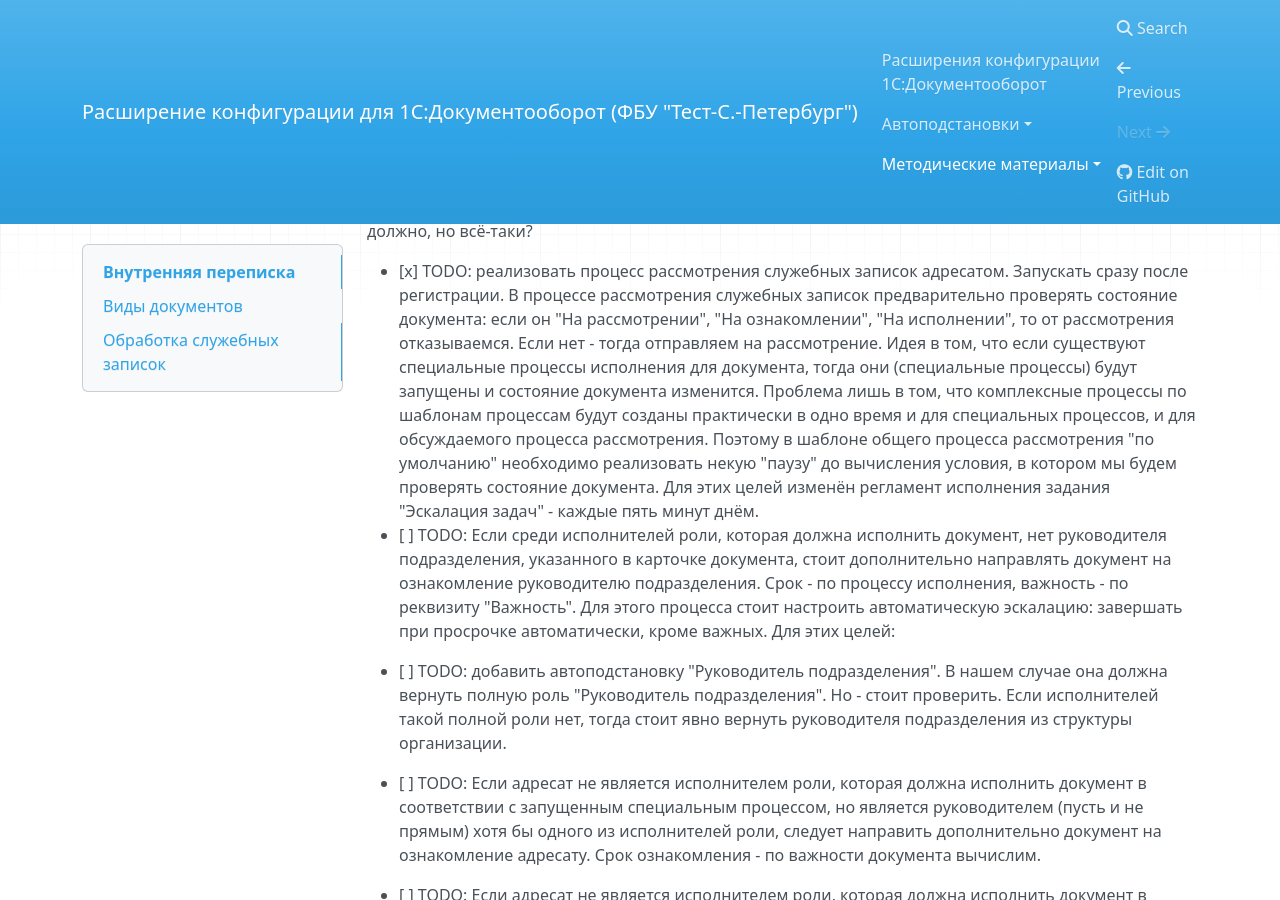
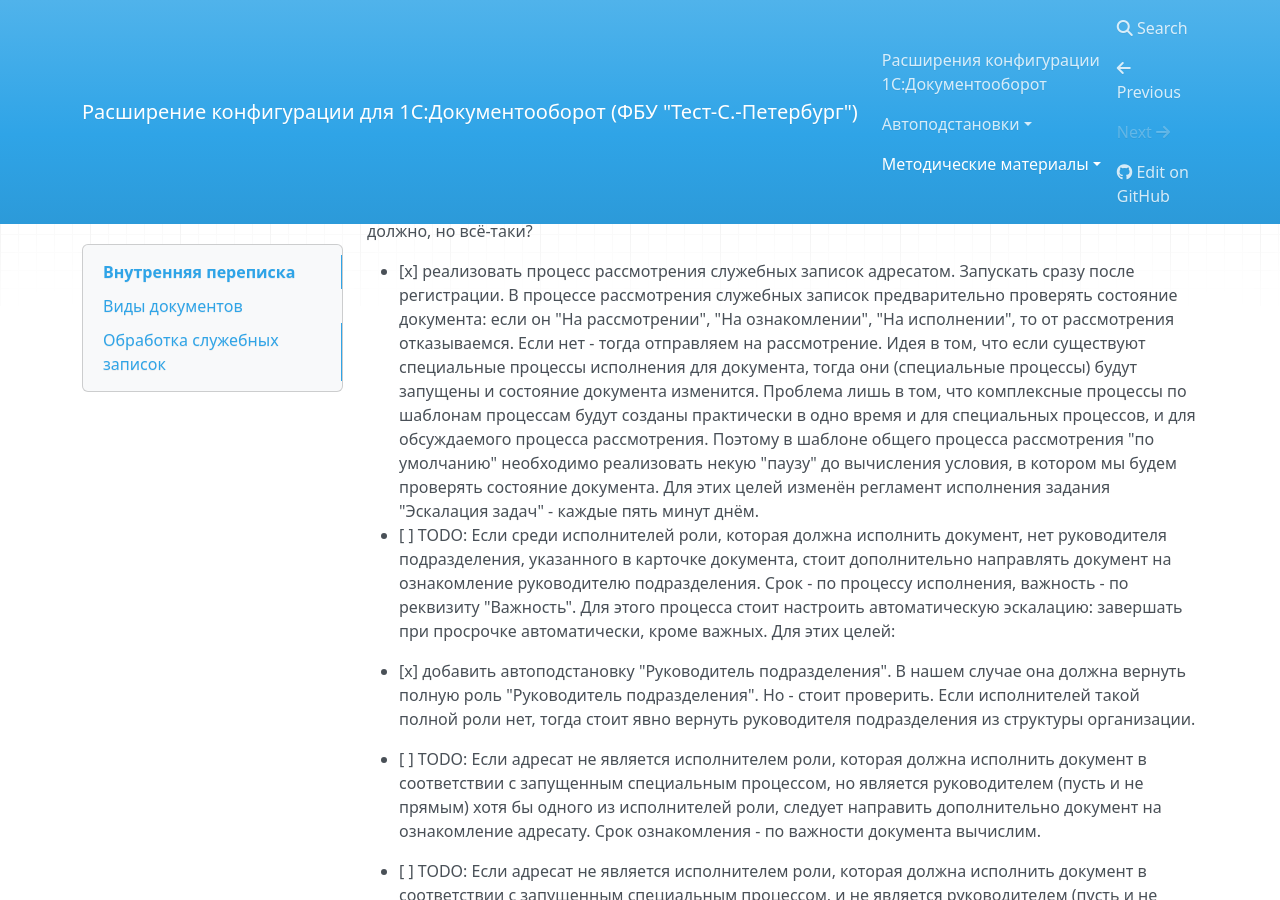
Before and after one commit to test-st-petersburg/edms, an MkDocs documentation site: the page built from docs/Методические материалы/Внутренние документы/Внутренняя переписка.md, in a window 1280 px wide and 900 px high, scrolled down 1717 px. Built offline with MkDocs 1.6.1, drawn with Linux system fonts in a browser that asks for light colours; nearby versions of some CDN libraries.

Commit message:
docs(ext): Описать автоподстановку РуководительПодразделения

```diff
--- a/docs/Методические материалы/Внутренние документы/Внутренняя переписка.md
+++ b/docs/Методические материалы/Внутренние документы/Внутренняя переписка.md
@@ -85,7 +85,7 @@
 документ в соответствии с выбранным процессом - отправляем на исполнение.
 А если нет? Так быть не должно, но всё-таки?
 
-- [x] TODO: реализовать процесс рассмотрения служебных записок адресатом.
+- [x] реализовать процесс рассмотрения служебных записок адресатом.
   Запускать сразу после регистрации.
   В процессе рассмотрения служебных записок предварительно проверять
   состояние документа: если он "На рассмотрении", "На ознакомлении",
@@ -109,7 +109,7 @@
   завершать при просрочке автоматически, кроме важных.
   Для этих целей:
 
-  - [ ] TODO: добавить автоподстановку "Руководитель подразделения".
+  - [x] добавить автоподстановку "Руководитель подразделения".
     В нашем случае она должна вернуть полную роль "Руководитель подразделения".
     Но - стоит проверить. Если исполнителей такой полной роли нет,
     тогда стоит явно вернуть руководителя подразделения из структуры
```
Also changed, not shown: docs/Автоподстановки/Руководитель подразделения.md (added, +16 -0 lines).
